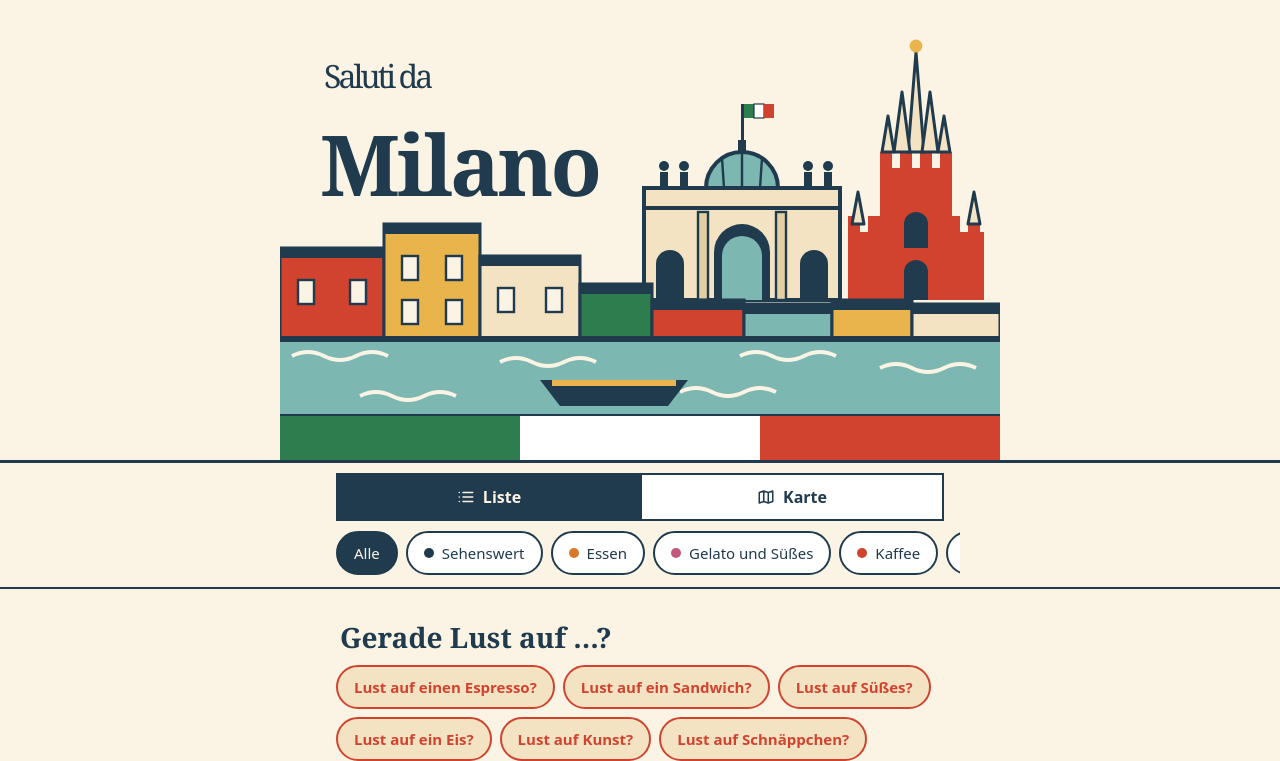
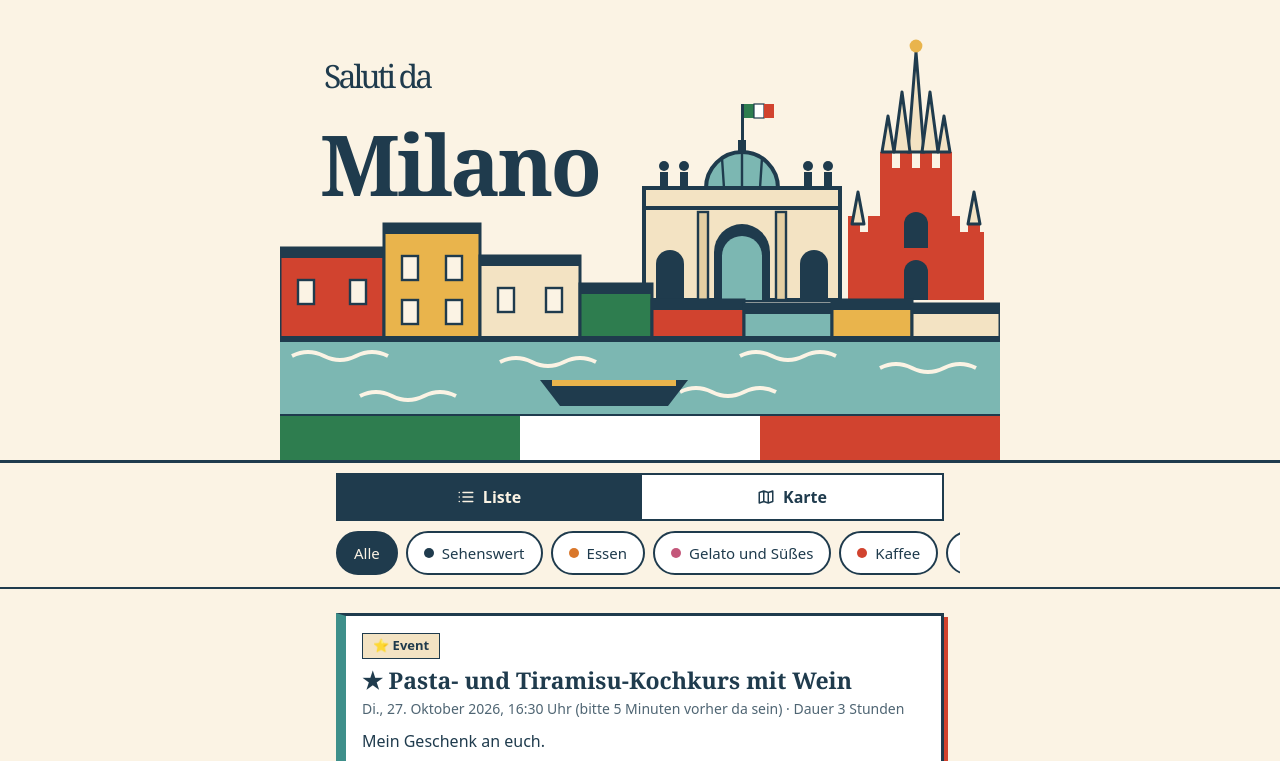
Before and after one commit to garsan-bit/milano-test-guide, a plain HTML site: page index.html in a window 1280 px wide. Shown: the top 761 px of the page. Drawn offline with Linux system fonts and the light colour scheme.

Commit message:
Add files via upload

```diff
--- a/index.html
+++ b/index.html
@@ -797,6 +797,7 @@ svg.leaflet-image-layer.leaflet-interactive path {
   .tag { display: inline-block; font-size: 13px; font-weight: 600; padding: 2px 10px; border: 1.5px solid var(--ink); background: var(--sand); color: var(--ink); }
   .details { margin: 10px 0 0; padding-left: 18px; }
   .details li { margin: 6px 0; overflow-wrap: anywhere; }
+  .card .hint { margin: 12px 0 0; }
   .card.star { border-width: 3px; border-left-width: 10px; box-shadow: 4px 4px 0 var(--red); }
 </style>
 </head>
@@ -823,8 +824,7 @@ svg.leaflet-image-layer.leaflet-interactive path {
 
 <section class="mapwrap" id="mapwrap" hidden aria-label="Karte mit allen Spots">
   <div id="map"></div>
-  <div class="mapask" id="mapask"></div>
-  <button class="locate" id="locate" type="button" aria-label="Meinen Standort zeigen">
+    <button class="locate" id="locate" type="button" aria-label="Meinen Standort zeigen">
     <svg viewBox="0 0 24 24" fill="none" stroke="currentColor" stroke-width="2" stroke-linecap="round" aria-hidden="true"><circle cx="12" cy="12" r="4"/><path d="M12 2v3M12 19v3M2 12h3M19 12h3"/></svg>
   </button>
   <div class="toast" id="toast" role="status" hidden></div>
@@ -832,9 +832,7 @@ svg.leaflet-image-layer.leaflet-interactive path {
 </section>
 
 <main id="main">
-  <section id="ask" aria-live="polite"></section>
-  <hr class="rule">
-  <div id="list"></div>
+      <div id="list"></div>
 </main>
 
 <footer>
@@ -875,14 +873,11 @@ svg.leaflet-image-layer.leaflet-interactive path {
     { id: "activity", title: "Aktivitäten", intro: "" }
   ];
 
-  const HINT = { title: "Bootstour auf dem Lago di Como",
-    text: "Unsere klare Empfehlung. Sie muss selbst gebucht werden, am besten vorher Anbieter und Fahrzeiten prüfen." };
-
   const ZUG = "Regionalzug ab Milano Centrale: ";
 
   const PLACES = [
     /* ---------- Sehenswert ---------- */
-    { id: "duomo", cats: ["sight"], featured: true, name: "Duomo di Milano", meta: "", note: "Hauptspot",
+    { id: "duomo", cats: ["sight"], name: "Duomo di Milano", meta: "", note: "Hauptspot",
       lat: 45.4640976, lng: 9.1919265, dest: "45.4640976,9.1919265", link: "https://maps.app.goo.gl/YEjP294tujvnmx9c7" },
     { id: "galleria", cats: ["sight"], name: "Galleria Vittorio Emanuele II", meta: "", note: "Berühmte Einkaufspassage",
       lat: 45.4658434, lng: 9.1899401, dest: "45.4658434,9.1899401", link: "https://maps.app.goo.gl/1zZ1gwgGrz8ADsWX7" },
@@ -922,7 +917,7 @@ svg.leaflet-image-layer.leaflet-interactive path {
 
     /* ---------- Gelato und Süßes ---------- */
     { id: "chocolat", cats: ["sweet"], tag: "Gelato", icon: "🍨", name: "Chocolat", meta: "",
-      note: "Alle Gelatos sind crazy gut, aber das war unser Stammladen. Empfehlung: Dunkle Schokolade, Pistazie",
+      note: "Alle Gelatos sind crazy gut, aber das war mein Stammladen. Empfehlung: Dunkle Schokolade, Pistazie",
       lat: 45.4676959, lng: 9.1741848, dest: "45.4676959,9.1741848", link: "https://maps.app.goo.gl/hN39Rj9DdSmhT9MM9" },
     { id: "gelateria-musica", cats: ["sweet"], tag: "Gelato", icon: "🍨", name: "[LA] Gelateria della Musica", meta: "",
       note: "Toastbrot mit Marmelade schmeckt wie Toastbrot mit Marmelade!!",
@@ -950,15 +945,8 @@ svg.leaflet-image-layer.leaflet-interactive path {
 
     /* ---------- Aktivitäten ---------- */
     { id: "kochkurs", cats: ["activity"], star: true, tag: "Event", icon: "⭐", name: "Pasta- und Tiramisu-Kochkurs mit Wein",
-      meta: "Di., 27. Oktober 2026 um 16:30 Uhr · Dauer 3 Stunden",
-      note: "Unser Geschenk an euch.",
-      details: [
-        "Treffpunkt: Restaurant „Come 'Na Vorta - Pasta e Vino Navigli“, Ripa di Porta Ticinese 3-5, 20143 Mailand MI. Bitte 5 Minuten vorher da sein (16:25 Uhr).",
-        "Der Kurs findet auf Englisch statt. Lebensmittelallergien bitte dem Anbieter vorher mitteilen.",
-        "Buchungsreferenz: GYGWZAKG23Y2 · PIN: 6sChyp6h. Kostenlos stornierbar bis 26. Oktober um 16:30 Uhr.",
-        'Anbieter: Cooking Italy, <a href="tel:+393773418113">+393773418113</a>, <a href="mailto:activity-provider-mmqdcudmljtyszth@reply.getyourguide.com">activity-provider-mmqdcudmljtyszth@reply.getyourguide.com</a>',
-        'GetYourGuide-Kundenservice: <a href="tel:+493083791488">+49 30 837 91488</a> (rund um die Uhr)'
-      ],
+      meta: "Di., 27. Oktober 2026, 16:30 Uhr (bitte 5 Minuten vorher da sein) · Dauer 3 Stunden",
+      note: "Mein Geschenk an euch.",
       ticket: "kochkurs-ticket.pdf",
       lat: 45.4530, lng: 9.1760, dest: "Ripa di Porta Ticinese 5, 20143 Milano", link: "https://www.google.com/maps/search/?api=1&query=Ripa+di+Porta+Ticinese+5+Milano" },
     { id: "duomo-tour", cats: ["activity"], tag: "Tour", icon: "🎟️", name: "Duomo Tour", meta: "", price: "ca. 22 €", note: "Tour auf und in den Dom",
@@ -978,7 +966,7 @@ svg.leaflet-image-layer.leaflet-interactive path {
       lat: 45.4553, lng: 9.1722, dest: "Viale Papiniano, Milano", link: "https://www.google.com/maps/search/?api=1&query=Viale+Papiniano+Milano" },
     { id: "como", cats: ["activity"], tag: "Zugausflug", icon: "🚆", mode: "transit", name: "Como", meta: ZUG + "ca. 40 Min.",
       note: "Wenn ihr Zeit habt, müsst ihr unbedingt nach Como an den Lago di Como. Ein halber Tag lohnt sich auf jeden Fall.",
-      quote: "Wenn man hier ist, versteht man gar nicht mehr, wie die Menschheit darauf gekommen ist, Excel zu erfinden.",
+      hint: { title: "Bootstour auf dem Lago di Como", text: "Meine klare Empfehlung. Sie muss selbst gebucht werden, am besten vorher Anbieter und Fahrzeiten prüfen. Eine längere Bootsfahrt ist möglich, zu George Clooneys Villa und zum Drehort von Star Wars (Villa del Balbianello)." },
       lat: 45.8100, lng: 9.0860, dest: "Como, Italien", link: "https://www.google.com/maps/search/?api=1&query=Como+Italien" },
     { id: "balbianello", cats: ["activity"], tag: "Zugausflug", icon: "🚆", mode: "transit", name: "Villa del Balbianello", meta: "",
       note: "Hier wurde die Hochzeit von Anakin und Padmé aus Star Wars gedreht.",
@@ -1003,22 +991,7 @@ svg.leaflet-image-layer.leaflet-interactive path {
       lat: 44.8015, lng: 10.3279, dest: "Parma, Italien", link: "https://www.google.com/maps/search/?api=1&query=Parma+Italien" }
   ];
 
-  const PROMPTS = [
-    { id: "espresso", label: "Lust auf einen Espresso?", spots: ["prada"],
-      msg: "Geht doch mal zum Prada-Store um die Ecke. Dort findet ihr eine Treppe zum Prada Café. Gönnt euch einen Espresso und genießt die Aussicht." },
-    { id: "sandwich", label: "Lust auf ein Sandwich?", spots: ["antico", "luini"],
-      msg: "Bei All'Antico Vinaio sind die Focaccia-Sandwiches wirklich großzügig belegt. Und wenn danach noch Platz ist, gibt es bei Luini kleine Snacks." },
-    { id: "suesses", label: "Lust auf Süßes?", spots: ["aroma", "motta"],
-      msg: "Pistazien-Croissant! Bei Aroma Napoletano ist es riesig, am Hauptbahnhof bei Motta sogar doppelt gefüllt." },
-    { id: "eis", label: "Lust auf ein Eis?", spots: ["chocolat", "gelateria-musica"],
-      msg: "Dunkle Schokolade und Pistazie bei Chocolat sind Pflicht. Und in Navigli wartet ein Eis, das nach Toastbrot mit Marmelade schmeckt. Klingt komisch, schmeckt genau so." },
-    { id: "kunst", label: "Lust auf Kunst?", spots: ["brera-kunst", "leonardo3", "fondazione-prada"],
-      msg: "Große Gemälde in Brera, Leonardos Erfindungen im Leonardo3 und das Prada-Kunstmuseum. Such dir eins aus, oder nimm alle drei." },
-    { id: "schnaeppchen", label: "Lust auf Schnäppchen?", spots: ["papiniano"],
-      msg: "Dienstag ist euer Tag. Auf dem Markt in der Viale Papiniano gibt es Designer-Restposten zu kleinen Preisen. Aber nur bis 14 Uhr, danach ist Feierabend." },
-    { id: "seeluft", label: "Lust auf Seeluft?", spots: ["como"],
-      msg: "Setzt euch in den Regionalzug nach Como. Nach etwa einer Stunde steht ihr am See, und der Rest der Welt macht plötzlich Pause." }
-  ];
+  const PROMPTS = [];
 
   const $ = id => document.getElementById(id);
   const ICON_NAV = '<svg viewBox="0 0 24 24" fill="none" stroke="currentColor" stroke-width="2" stroke-linejoin="round" stroke-linecap="round" aria-hidden="true"><path d="M3 11 21 3l-8 18-2-8-8-2z"/></svg>';
@@ -1079,6 +1052,7 @@ svg.leaflet-image-layer.leaflet-interactive path {
     const quote = p.quote ? '<blockquote class="quote">' + p.quote + "</blockquote>" : "";
     const price = p.price ? '<span class="pill">' + p.price + "</span>" : "";
     const tag = p.tag ? '<div class="tags"><span class="tag">' + (p.icon ? p.icon + " " : "") + p.tag + "</span></div>" : "";
+    const hint = p.hint ? '<aside class="hint"><b>' + p.hint.title + "</b><p>" + p.hint.text + "</p></aside>" : "";
     const details = p.details ? '<ul class="details">' + p.details.map(x => "<li>" + x + "</li>").join("") + "</ul>" : "";
     const ticket = p.ticket ? '<a class="btn ghost" href="' + p.ticket + '" target="_blank" rel="noopener">Ticket (PDF)</a>' : "";
     const d = distText(p);
@@ -1086,7 +1060,7 @@ svg.leaflet-image-layer.leaflet-interactive path {
       '<article class="card' + (p.featured ? " featured" : "") + (p.star ? " star" : "") + '" data-cat="' + p.cats[0] + '">' + tag +
         "<h3>" + (p.star ? "★ " : "") + p.name + "</h3>" +
         metaLine(p, d) +
-        (p.note ? '<p class="note">' + p.note + "</p>" : "") + details + quote +
+        (p.note ? '<p class="note">' + p.note + "</p>" : "") + details + quote + hint +
         (price || statusBadge(p) ? "<div>" + price + statusBadge(p) + "</div>" : "") +
         '<div class="actions">' +
           '<a class="btn primary" href="' + routeUrl(p) + '" target="_blank" rel="noopener">' + ICON_NAV + "Route starten</a>" +
@@ -1098,19 +1072,19 @@ svg.leaflet-image-layer.leaflet-interactive path {
   }
 
     const metaLine = (p, d) => { const t = [p.meta, d].filter(Boolean).join(" · "); return t ? '<p class="meta">' + t + "</p>" : ""; };
-  const hintHtml = () => '<aside class="hint"><b>' + HINT.title + "</b><p>" + HINT.text + "</p></aside>";
-
   function groupHtml(g, ids) {
     if (!ids.length) return "";
     if (user && g.id !== "activity") ids = ids.slice().sort((a, b) => meters(user, PLACES[a]) - meters(user, PLACES[b]));
     return '<h2 class="group-title">' + g.title + "</h2>" + (g.intro ? '<p class="group-intro">' + g.intro + "</p>" : "") +
-      ids.map(i => cardHtml(PLACES[i], i)).join("") + (g.id === "activity" ? hintHtml() : "");
+      ids.map(i => cardHtml(PLACES[i], i)).join("");
   }
 
   function renderList() {
     let html = "";
     if (active === "all") {
-      GROUPS.forEach(g => { html += groupHtml(g, PLACES.map((p, i) => i).filter(i => PLACES[i].cats[0] === g.id)); });
+      const star = PLACES.findIndex(p => p.star);
+      if (star >= 0) html += cardHtml(PLACES[star], star);
+      GROUPS.forEach(g => { html += groupHtml(g, PLACES.map((p, i) => i).filter(i => PLACES[i].cats[0] === g.id && !PLACES[i].star)); });
     } else {
       html = groupHtml(GROUPS.find(g => g.id === active), visible());
     }
@@ -1120,13 +1094,7 @@ svg.leaflet-image-layer.leaflet-interactive path {
 
   const askChips = () => PROMPTS.map(a => '<button class="ask-btn" type="button" data-ask="' + a.id + '" aria-pressed="' + (a.id === askId) + '">' + a.label + "</button>").join("");
 
-  function renderAsk() {
-    const a = askObj();
-    $("ask").innerHTML =
-      '<h2 class="ask-title">Gerade Lust auf …?</h2><div class="asks">' + askChips() + "</div>" +
-      (a ? '<div class="bubble">' + a.msg + "<small>Tipp von eurem Trauzeugen</small></div>" + a.spots.map(id => cardHtml(PLACES[idx(id)], idx(id))).join("") : "");
-    $("mapask").innerHTML = askChips();
-  }
+  function renderAsk() {}
 
   function setAsk(id) {
     askId = askId === id ? null : id;
@@ -1243,7 +1211,7 @@ svg.leaflet-image-layer.leaflet-interactive path {
     if (inAsk) h += '<p class="msg">' + a.msg + "</p>";
     if (selected !== null) {
       const p = PLACES[selected], d = distText(p);
-      h += "<h3>" + p.name + "</h3>" + (d ? '<p class="meta">' + d + "</p>" : "") + '<p class="note">' + p.note + "</p>" + (p.quote ? '<blockquote class="quote">' + p.quote + "</blockquote>" : "") + (p.details ? '<ul class="details">' + p.details.map(x => "<li>" + x + "</li>").join("") + "</ul>" : "") + (p.price ? '<div><span class="pill">' + p.price + "</span></div>" : "") + statusBadge(p) +
+      h += "<h3>" + p.name + "</h3>" + (d ? '<p class="meta">' + d + "</p>" : "") + '<p class="note">' + p.note + "</p>" + (p.quote ? '<blockquote class="quote">' + p.quote + "</blockquote>" : "") + (p.details ? '<ul class="details">' + p.details.map(x => "<li>" + x + "</li>").join("") + "</ul>" : "") + (p.hint ? '<aside class="hint"><b>' + p.hint.title + "</b><p>" + p.hint.text + "</p></aside>" : "") + (p.price ? '<div><span class="pill">' + p.price + "</span></div>" : "") + statusBadge(p) +
         '<div class="actions"><a class="btn primary" href="' + routeUrl(p) + '" target="_blank" rel="noopener">' + ICON_NAV + "Route starten</a>" +
         '<a class="btn ghost" href="' + detailUrl(p) + '" target="_blank" rel="noopener">' + ICON_PIN + "In Maps</a>" + (p.ticket ? '<a class="btn ghost" href="' + p.ticket + '" target="_blank" rel="noopener">Ticket (PDF)</a>' : "") + "</div>";
     } else {
```
